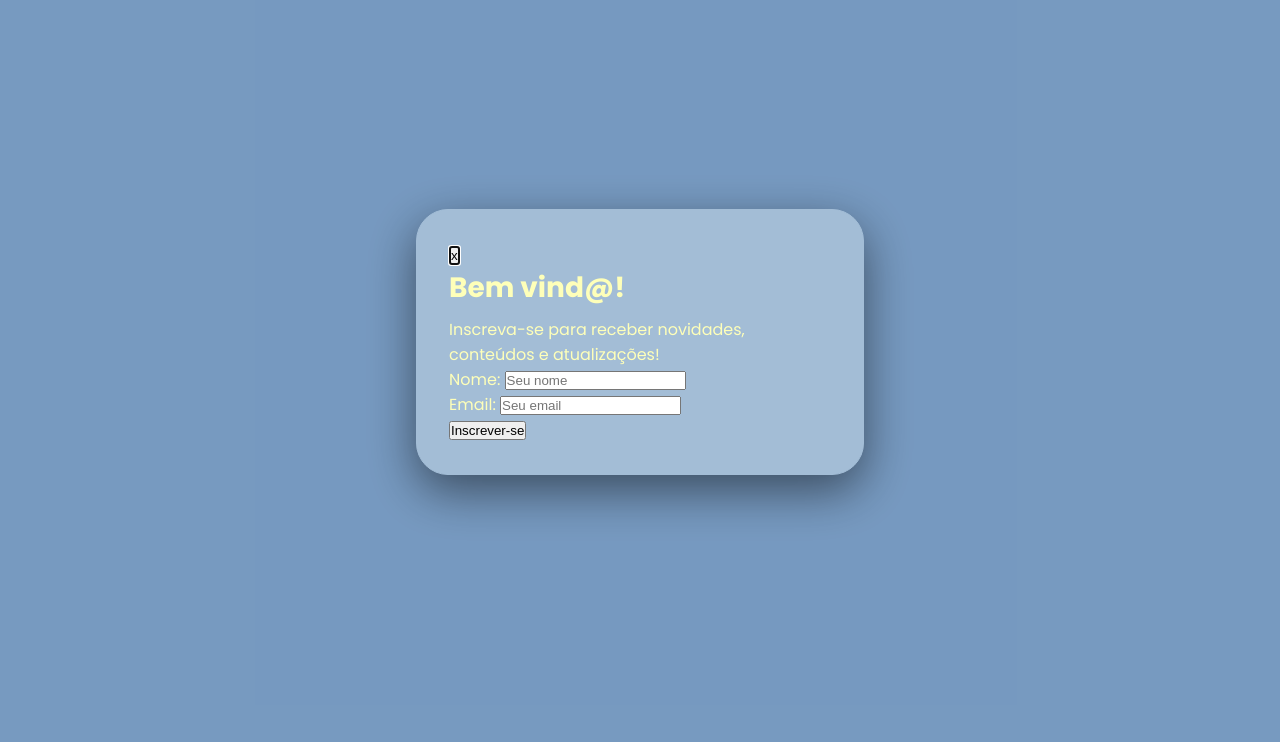
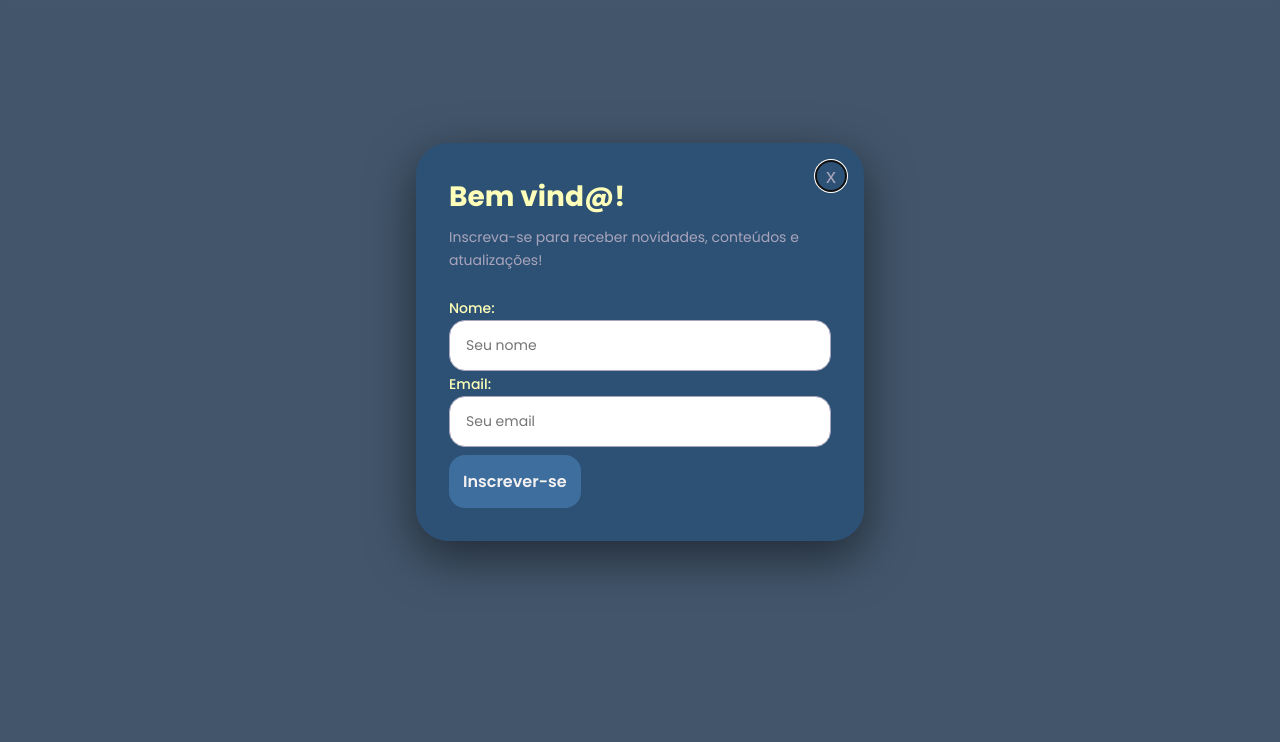
Before and after one commit to piresthomas-max/Explorando-o-DOM.js, a plain HTML site: page index.html in a window 1280 px wide. Shown: the part 58-800 px from the top of the page. Drawn offline with Linux system fonts and the light colour scheme.

Commit message:
Interativiade adicionada ao nosso modal

```diff
--- a/js/modal.js
+++ b/js/modal.js
@@ -1,5 +1,40 @@
-const modal = document.querySelector("#modal");
+// Capturando elementos
+const modal = document.getElementById("modal");
+const btnCloseModal = document.getElementById("modal-close")
+const formulario = document.getElementById("modal-form")
 
-modal.showModal();
 
-// modal.close();
+// Fechando modal pelo botão
+btnCloseModal.addEventListener("click", function () {
+    modal.close();
+});
+
+
+//Abrindo modal ao carregar a página
+window.addEventListener("load", function () {
+    // setTimeout(ação, tempo)
+
+    setTimeout(function () {
+        console.log("Apenas um teste");
+
+        modal.showModal();
+    }, 2000) /* 2segundos */
+});
+
+
+// Fechando modal ao clicar fora
+modal.addEventListener("click", function (event) {
+    if (event.target === modal) {
+        modal.close();
+    }
+})
+
+// Captuando o envio do formulário
+formulario.addEventListener("submit", (event) => {
+    event.preventDefault();
+
+    alert("Inscrição realizada com sucesso!");
+
+    formulario.reset()
+    modal.close();
+})
--- a/style.css
+++ b/style.css
@@ -26,6 +26,14 @@ body {
   background-color: var(--color-light);
   color: var(--color-white);
 }
+
+a:focus-visible {
+  outline: 0.125rem solid hsl(210, 93%, 45%);
+  outline-offset: 0.125rem;
+  border-radius: 1rem;
+  background-color: hsl(210, 93%, 45%);
+}
+
 
 .header {
   width: 100%;
@@ -129,10 +137,10 @@ body {
 /* Modal */
 .modal {
   margin: auto;
-  background-color: var(--color-light-secondary);
+  background-color: #2d5174;
   color: var(--color-mindaro);
   border-radius: 2rem;
-  border: 0.0625rem solid var(--color-light-secondary);
+  border: 0.0625rem solid #2d5174;
   box-shadow: 0 1rem 3rem #00000080;
   overflow: visible;
 
@@ -144,11 +152,126 @@ body {
   position: relative;
 }
 
+.modal-close {
+  position: absolute;
+  top: 1rem;
+  right: 1rem;
+
+  font-size: 1.25rem;
+
+
+  color: var(--color-gray);
+  background-color: #2d5174;
+
+  border: 0.0625rem solid var(--color-gray);
+  border-radius: 50%;
+
+  height: 2rem;
+  width: 2rem;
+
+  cursor: pointer;
+
+  transition: var(--transition);
+}
+
+.modal-close:hover {
+  transform: rotate(180deg);
+}
+
 .modal-content h2 {
   color: var(--color-mindaro);
   font-size: 1.75rem;
   margin-bottom: 0.5rem;
 }
+
+/* Fundo do modal */
+.modal::backdrop {
+  background-color: rgb(0, 0, 0, 0.5);
+  backdrop-filter: blur(0.25rem);
+
+}
+
+.form-group input:focus,
+.modal-submit:focus {
+  border-color: hsl(210, 93%, 45%);
+  outline: 0.125rem solid hsl(210, 93%, 45%);
+}
+
+
+.modal-content p {
+  color: var(--color-gray);
+  font-size: 0.875rem;
+  line-height: 1.6;
+  margin-bottom: 1.5rem;
+}
+
+.modal-form .modal-group {
+  display: flex;
+  flex-direction: column;
+}
+
+.modal-form {
+  gap: 1rem;
+  /*16px*/
+}
+
+.form-group {
+  gap: 0.5rem;
+}
+
+.form-group label {
+  font-size: 0.875rem;
+  font-weight: 500;
+}
+
+.form-group input {
+  width: 100%;
+  padding: 0.875rem 1rem;
+  color: var(--color-white);
+  border-radius: 1rem;
+  border: 0.0625rem solid var(--color-gray);
+  font-family: inherit;
+  font-size: 0.875rem;
+}
+
+
+
+.modal-submit {
+  padding: 0.875rem;
+  border-radius: 1rem;
+  border: none;
+  margin-top: 0.5rem;
+  background-color: #3d6e9e;
+  color: var(--color-white);
+  font-weight: 600;
+  font-family: inherit;
+  font-size: 1rem;
+  cursor: pointer;
+  transition: var(--transition);
+}
+
+.modal-submit:hover {
+  background-color: var(--color-light);
+  transform: translateY(-0.125rem);
+}
+
+.modal[open] {
+  animation: modal-entrada 300ms ease-in;
+}
+
+@keyframes modal-entrada {
+  from {
+    opacity: 0;
+    transform: translateY(4rem) scale(0.95);
+  }
+
+  to {
+    opacity: 1;
+    transform: translateY(0) scale(1);
+  }
+}
+
+
 
 @media screen and (min-width: 48rem) {
   .menu-toggle {
```
